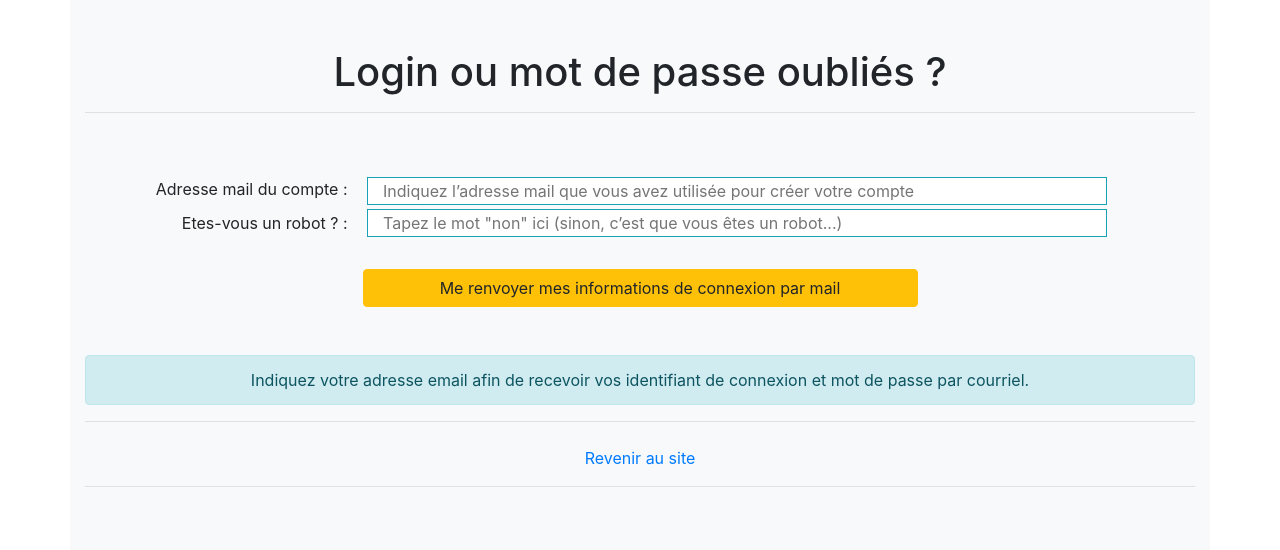
After one commit to Philpof/catalogueACS, a PHP site: page /mdpoublie.php in a window 1280 px wide. The commit adds this page. Shown: the top 550 px of the page. Run offline with PHP 8.4, Linux system fonts and the light colour scheme; some libraries are stand-ins or nearby versions.

Commit message:
correction creation et login + mdpoublie (à finir)

```diff
--- a/login.php
+++ b/login.php
@@ -4,7 +4,7 @@ include "header.php";
 // Test champs vide du formulaire : login sinon instructions n°1
 if (!empty($_POST['nom_du_compte']))
 {
-  // Test champs c=plein du formulaire : login pour début des vérification avec la base de donnée
+  // Test champs plein du formulaire : login pour début des vérifications avec la base de donnée
   if (isset($_POST['nom_du_compte']))
   {
     // Requête PHP pour vérifier les informations
--- /dev/null
+++ b/mdpoublie.php
@@ -0,0 +1,81 @@
+<?php
+include "header.php";
+
+// Envoi d'un email si le formulaire est correctement rempli + affichage messages confirmation ou erreur + envoi du mail à l'utilisateur
+  // Affiche le message de confirmation si l'email a déjà été envoyé
+if (isset($_GET['envoiMail']) && $_GET['envoiMail'] == "ok") {
+  $lostPassword = "<div class='alert alert-success mt-5 text-center' role='alert'>Le courriel vous a bien été envoyé !</div>";
+}
+// Test champs vide du formulaire : sosMail + "envoiMail" sinon instructions n°1
+else if (!isset($_GET['envoiMail']) || $_GET['envoiMail'] != "ok" || empty($_POST['sosMail'])){
+  // Test champ plein du formulaire : sosMail pour début de la vérification avec la base de donnée
+  if (isset($_POST['sosMail'])) {
+    // Requête PHP pour vérifier les informations
+    $mailOK = "SELECT email,login,mdp FROM users WHERE email = '{$_POST['sosMail']}'";
+    foreach ($bdd->query($mailOK) as $row) {
+    }
+    // Vérification si le login existe et est lié à un compte sinon instructions n°2
+    if (isset($row['email'])) {
+
+      // Les variables
+      $dest = $row['email']; // p.perechodov@codeur.online
+      $sujet = 'Catalogue ACS - Votre demande d&#8217;identifiant et de mot de passe';
+      $headers = 'From: Ne pas répondre';
+      $message = 'Identifiant du compte (Login) : ' . $row['login'] . '<br>Mot de passe :' . $row['mdp'];
+      // Envoi de l'email
+      // mail($dest, $sujet, $message, $headers);
+        // Refresh de la page que que le message de confirmation s'affiche
+        header("Location: mdpoublie.php?envoiMail=ok");
+      // }
+      // else {
+      //   // Message d'erreur si le mail n'a pas pu être envoyé
+      //   $lostPassword = "<div class='alert alert-danger mt-5 text-center' role='alert'>Echec de l'envoie du message, veuillez réessayer ultérieurement.</div>";
+      // }
+    }
+    // Instructions n°2
+    else {
+      $lostPassword = "<div class='alert alert-danger mt-5 text-center' role='alert'>L'adresse mail saisie est inexistante.<br>Vous voulez créer un compte personnel ? Cliquez <a href='creation.php'>ici</a> !</div>";
+    }
+  }
+  // Message d'instructions n°1 qui s'affiche par défaut
+  else {
+    $lostPassword = "<div class='alert alert-info mt-5 text-center' role='alert'>Indiquez votre adresse email afin de recevoir vos identifiant de connexion et mot de passe par courriel.</div>";;
+  }
+}
+
+?>
+
+<!-- Le HTML -->
+<section class="container bg-light pt-5 pb-5">
+  <h1 class="text-center">Login ou mot de passe oubliés ?</h1>
+  <hr>
+  <form action="<?php echo htmlspecialchars($_SERVER['PHP_SELF']); ?>" method="post">
+    <label for="sosMail" class="col-sm-12 col-lg-3 align-top mt-5 text-right">Adresse mail du compte :</label>
+    <input type="text" name="sosMail" value="<?php if (isset($_POST['sosMail'])) {echo htmlspecialchars($_POST['sosMail']);} ?>" placeholder='Indiquez l&#8217;adresse mail que vous avez utilisée pour créer votre compte' class="col-sm-12 col-lg-8 align-top border border-info mt-5" required>
+
+    <label for="spam" class="col-sm-6 col-xl-3 text-xl-right">Etes-vous un robot ? :</label>
+    <input type="choose" name="spam" pattern="non" placeholder='Tapez le mot "non" ici (sinon, c&#8217;est que vous êtes un robot...)' class="col-sm-12 col-xl-8 col-xl-6 border border-info mb-3" required>
+
+    <input type="submit" name="submit" value="Me renvoyer mes informations de connexion par mail" class="btn btn-warning col-sm-12 offset-lg-3 col-lg-6 mt-3">
+  </form>
+
+
+  <?php
+    // Rencontre-t-on une erreur ? Affichage des différentes instructions selon le cas
+    if(!empty($lostPassword))
+    {
+      echo $lostPassword;
+    }
+  ?>
+
+  <hr>
+  <div class="col-sm-12 text-center mt-4">
+    <a href="index.php" class="align-item-center">Revenir au site</a>
+  </div>
+  <hr>
+
+</section>
+
+<?php
+include "footer.php";
+?>
```
Also changed, not shown: creation.php (+13 -5 lines).
